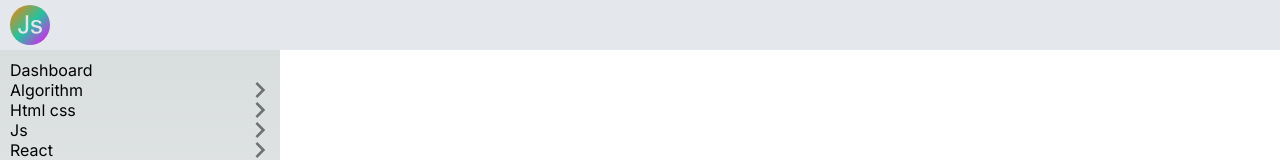
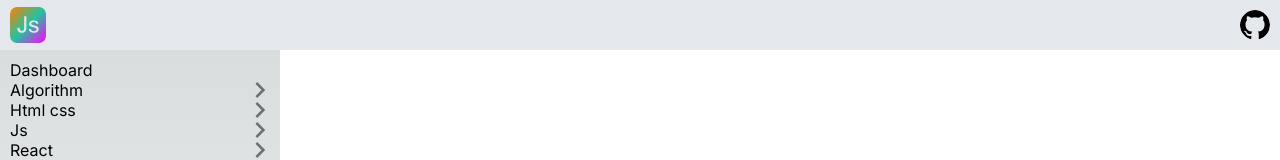
Before and after one commit to huiruo/programming-tech, a Next.js app: page / in a window 1280 px wide. Shown: the top 160 px of the page. Built offline with nearby package versions, Linux system fonts and the light colour scheme.

Commit message:
feat: add github link

```diff
--- a/src/components/nav/nav.tsx
+++ b/src/components/nav/nav.tsx
@@ -1,24 +1,30 @@
-'use client';
+"use client";
 
 import { Box } from "@mui/system";
 import { Menu } from "lucide-react";
 import { useDrawerContext } from "../drawer/drawerContext";
 import { Drawer } from "../drawer";
 import { DocSidebarDesktop } from "../sidebar/desktop";
-import { usePathname } from 'next/navigation'
 import { sidebar } from "@/common/router";
+import { usePathname } from "next/navigation";
 
 export const Nav = ({ isMobile }: { isMobile: boolean }) => {
   const { toggleDrawer } = useDrawerContext();
   const activePath = usePathname()
+
+  const onGithub = () => {
+    window.open("https://github.com/huiruo/programming-tech", "_blank");
+  }
 
   return (
     <nav className="nav">
       <Box sx={{
         display: "flex",
         alignItems: "center",
-        height: '100%',
+        justifyContent: "space-between",
+        height: "100%",
       }}>
+        <div className="flex">
           {isMobile && (
             <Box
               onClick={() => toggleDrawer("NavDrawer")}
@@ -36,16 +42,29 @@ export const Nav = ({ isMobile }: { isMobile: boolean }) => {
             component={"img"}
             alt="icon"
             src="/logo.svg"
-          width={40}
+            width={36}
             sx={{
-            ml: '10px',
+              ml: "10px",
+              borderRadius: "20%",
+            }}
+          />
+        </div>
+
+        <Box
+          component={"img"}
+          alt="icon"
+          src="/github.svg"
+          width={30}
+          onClick={() => onGithub()}
+          sx={{
+            mr: "10px",
             borderRadius: "50%",
           }}
         />
       </Box>
 
       <Drawer anchor={"left"} id="NavDrawer" width={220}>
-        {isMobile && <div className='sidebarMobile-container'>
+        {isMobile && <div className="sidebarMobile-container">
           <aside className="sidebar-content">
             <DocSidebarDesktop activePath={activePath} sidebar={sidebar} />
           </aside>
--- a/src/components/sidebar/index.tsx
+++ b/src/components/sidebar/index.tsx
@@ -3,7 +3,6 @@
 import { usePathname } from 'next/navigation'
 import { DocSidebarDesktop } from './desktop'
 import { sidebar } from '@/common/router'
-import { DocSidebarMobileMenu } from './mobile';
 
 export const Sidebar = ({ isMobile = false }: { isMobile?: boolean }) => {
   const activePath = usePathname()
```
Also changed, not shown: public/github.svg (added). Lines whose indentation alone changed are shown as unchanged.
